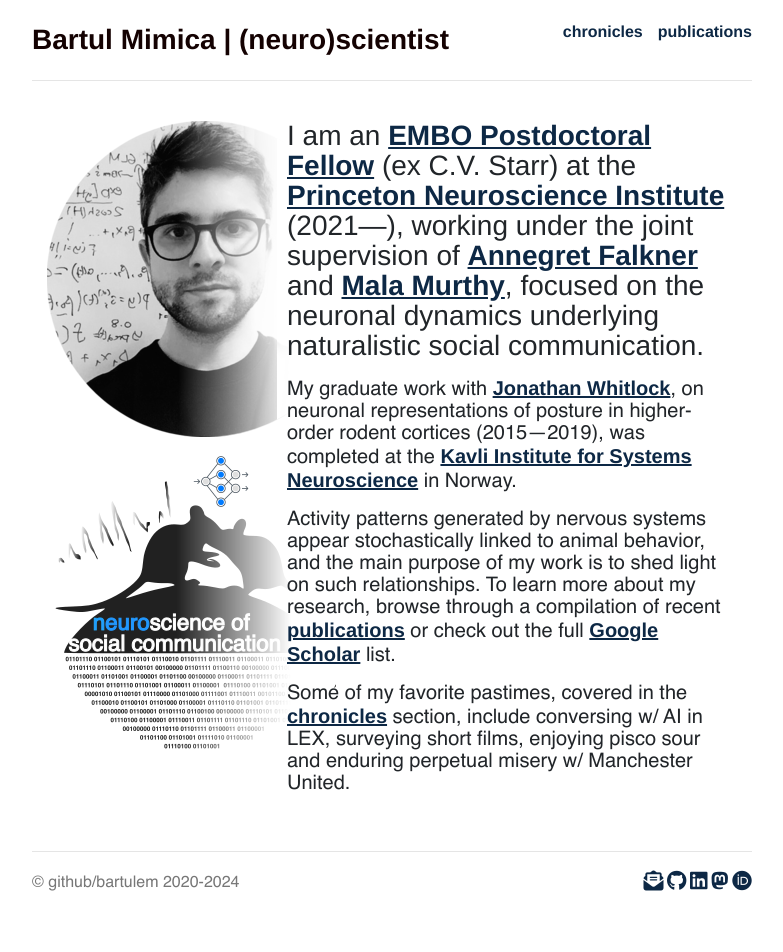
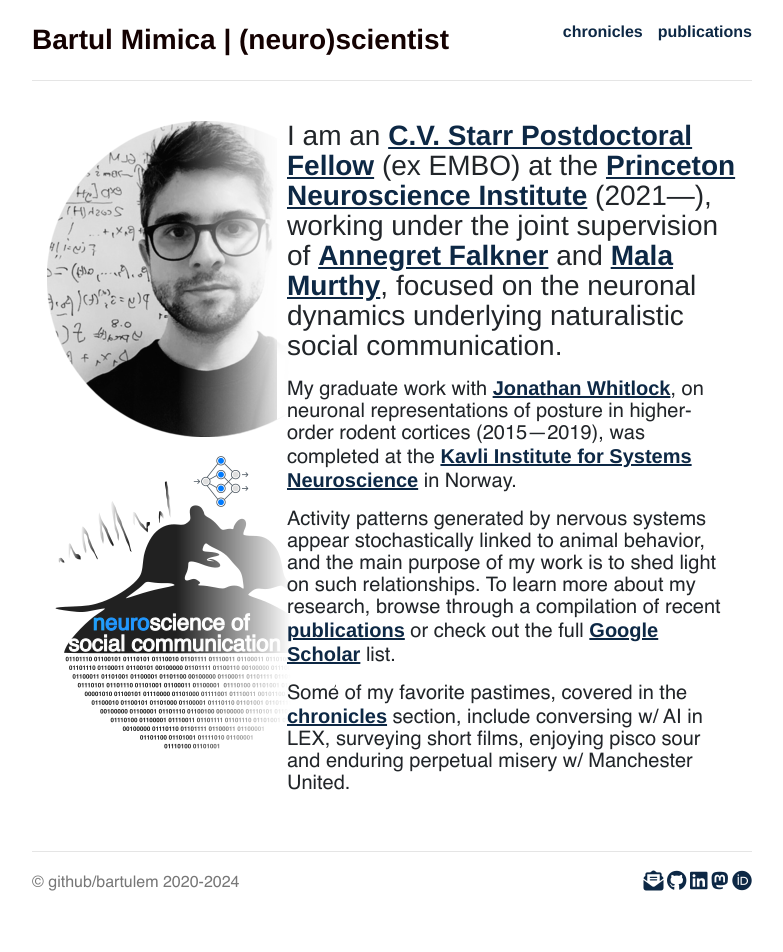
Before and after one commit to bartulem/bartulem.github.io, a Jekyll site: the page built from index.html, in a window 1280 px wide. Shown: the whole page, without its empty margins (248-1031 px from the left). Built offline with Jekyll 4.4.1, drawn with Linux system fonts in a browser that asks for light colours; nearby versions of some CDN libraries; comment, search, counter and statistics services are not loaded; a style sheet for code colours, icons or effects is not loaded.

Commit message:
2024 updates v01

```diff
--- a/index.html
+++ b/index.html
@@ -12,7 +12,7 @@
 	<img  class="img-custom" alt="motion" src="img/circle-usv.png">
 	</div>
 	<div \ class="col-sm-8">
-	<p class="lead">I am an <a style="text-decoration: underline" target="_blank" href="https://www.embo.org/the-embo-communities/embo-fellows/">EMBO Postdoctoral Fellow</a> (ex C.V. Starr) at the <a style="text-decoration: underline" target="_blank" href="https://pni.princeton.edu/">Princeton Neuroscience Institute</a> (2021—), working under the joint supervision of <a style="text-decoration: underline" target="_blank" href="https://www.falknerlab.com/">Annegret Falkner</a> and <a style="text-decoration: underline" target="_blank" href="https://murthylab.princeton.edu/">Mala Murthy</a>, focused on the neuronal dynamics underlying naturalistic social communication.</p>
+	<p class="lead">I am an <a style="text-decoration: underline" target="_blank" href="https://www.embo.org/the-embo-communities/embo-fellows/">C.V. Starr Postdoctoral Fellow</a> (ex EMBO) at the <a style="text-decoration: underline" target="_blank" href="https://pni.princeton.edu/">Princeton Neuroscience Institute</a> (2021—), working under the joint supervision of <a style="text-decoration: underline" target="_blank" href="https://www.falknerlab.com/">Annegret Falkner</a> and <a style="text-decoration: underline" target="_blank" href="https://murthylab.princeton.edu/">Mala Murthy</a>, focused on the neuronal dynamics underlying naturalistic social communication.</p>
 
 	<p>My graduate work with <a style="text-decoration: underline" target="_blank" href="https://www.whitlocklab.org/">Jonathan Whitlock</a>, on neuronal representations of posture in higher-order rodent cortices (2015—2019), was completed at the <a style="text-decoration: underline" target="_blank" href="https://www.ntnu.edu/kavli">Kavli Institute for Systems Neuroscience</a> in Norway.
 
```
